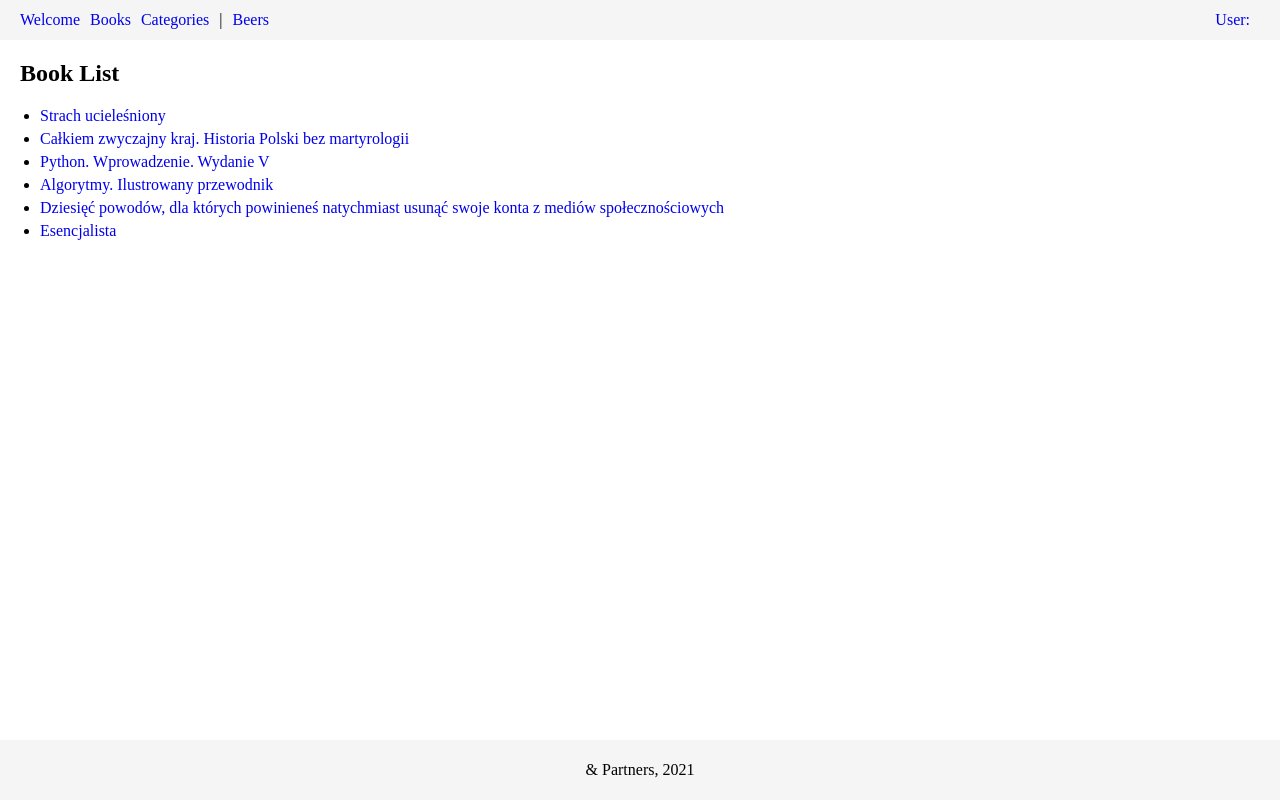
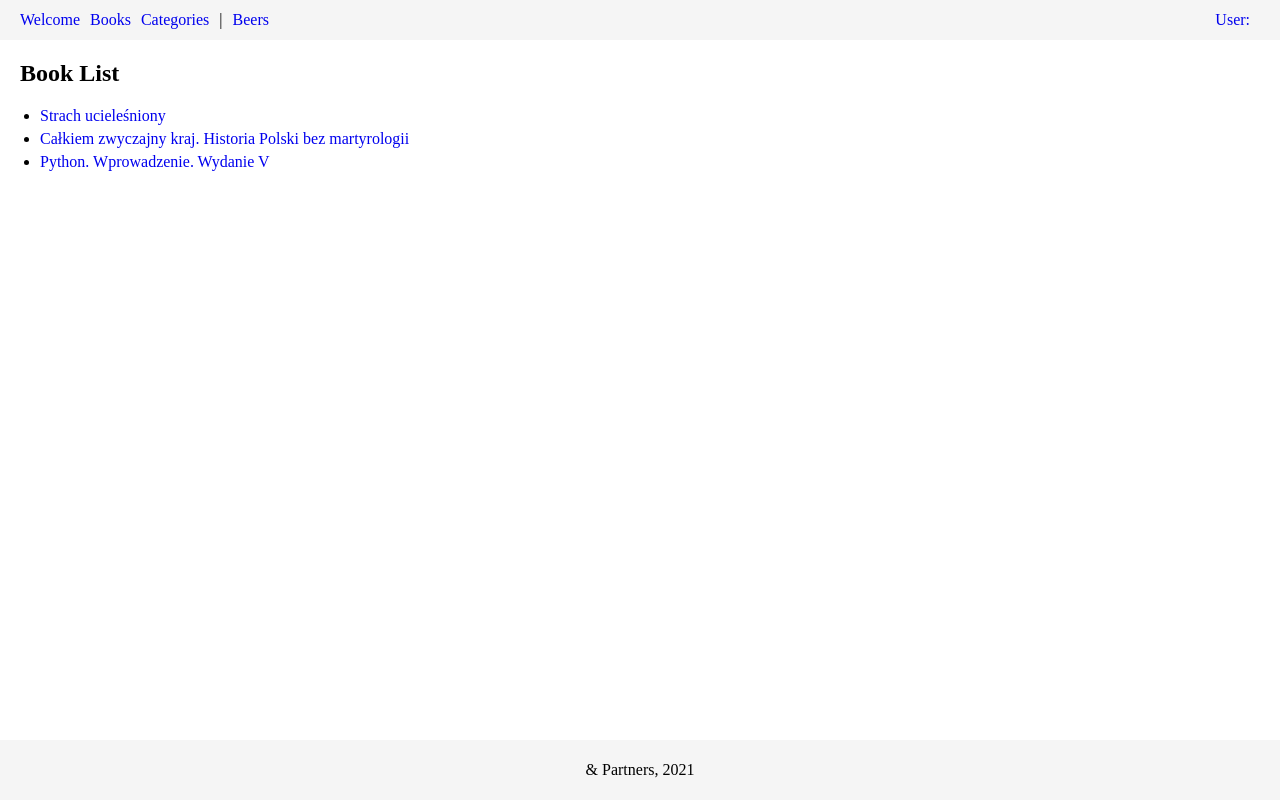
Before and after one commit to Drake9/angular-academy, an Angular app: page /books/0 in a window 1280 px wide. Built offline with nearby package versions, Linux system fonts and the light colour scheme.

Commit message:
Update mocks

```diff
--- a/src/app/mocks/books-mock.ts
+++ b/src/app/mocks/books-mock.ts
@@ -16,20 +16,20 @@ export const booksList: BookItem[] = [
     author: "Lutz Mark",
     title: "Python. Wprowadzenie. Wydanie V",
   },
-  {
-    id: 4,
-    author: "Bhargava Aditya",
-    title: "Algorytmy. Ilustrowany przewodnik",
-  },
-  {
-    id: 5,
-    author: "Lanier Jaron",
-    title:
-      "Dziesięć powodów, dla których powinieneś natychmiast usunąć swoje konta z mediów społecznościowych",
-  },
-  {
-    id: 6,
-    author: "McKeown Greg",
-    title: "Esencjalista",
-  },
+  // {
+  //   id: 4,
+  //   author: "Bhargava Aditya",
+  //   title: "Algorytmy. Ilustrowany przewodnik",
+  // },
+  // {
+  //   id: 5,
+  //   author: "Lanier Jaron",
+  //   title:
+  //     "Dziesięć powodów, dla których powinieneś natychmiast usunąć swoje konta z mediów społecznościowych",
+  // },
+  // {
+  //   id: 6,
+  //   author: "McKeown Greg",
+  //   title: "Esencjalista",
+  // },
 ];
```
